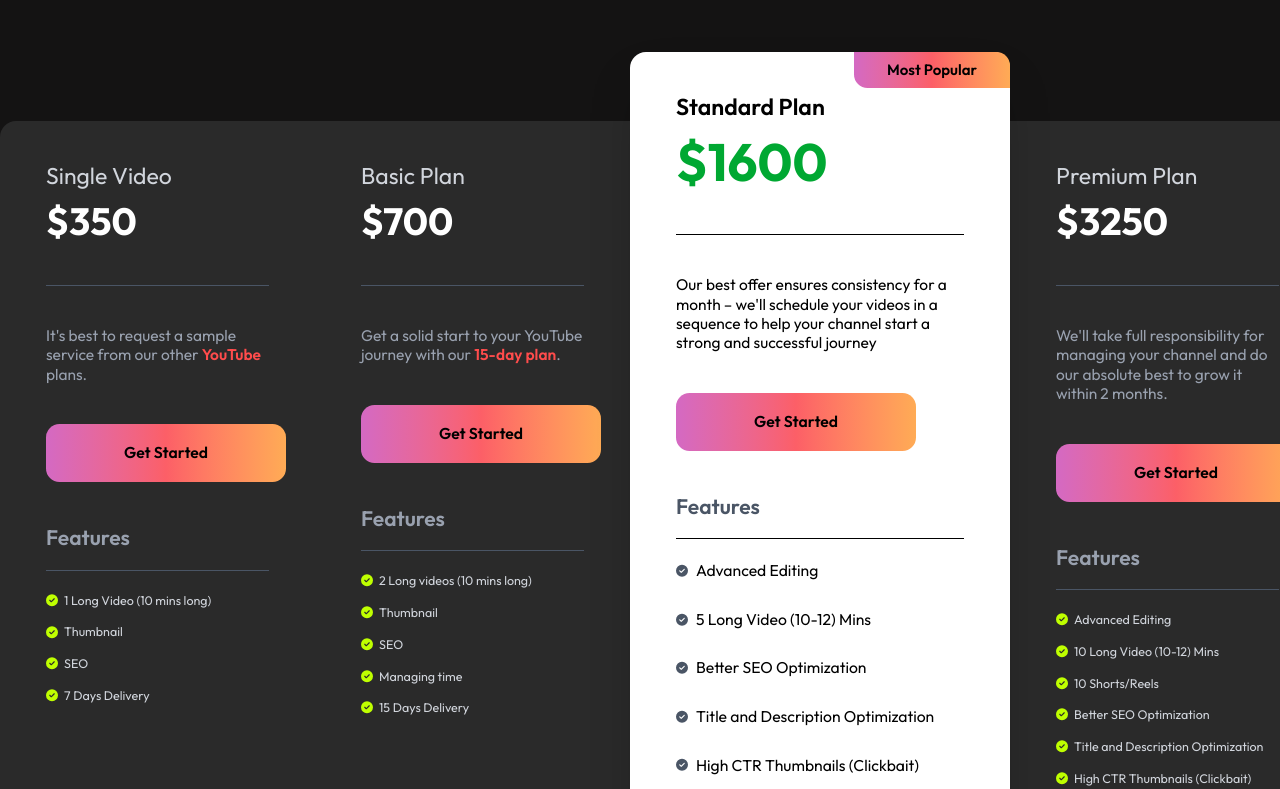
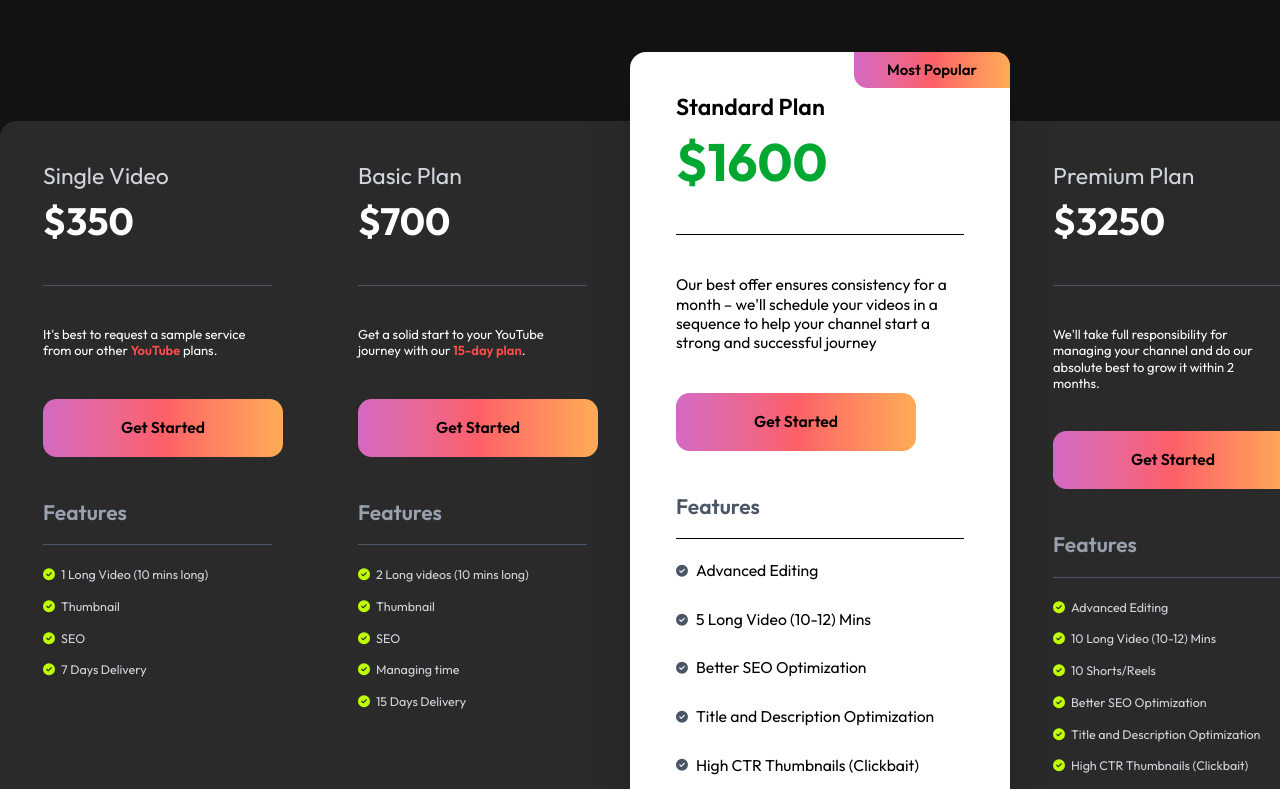
Before and after one commit to MoyasiGinko/SS-Media-website, a Next.js app: page /pricing in a window 1280 px wide. Shown: the part 840-1629 px from the top of the page. Built offline with nearby package versions, Linux system fonts and the light colour scheme.

Commit message:
Update PlansSection.tsx

```diff
--- a/components/pricing-page/plans/PlansSection.tsx
+++ b/components/pricing-page/plans/PlansSection.tsx
@@ -128,9 +128,9 @@ const PlansSection = () => {
                   key={index}
                   className={`relative flex flex-col justify-between ${
                     isHighlight
-                      ? "bg-white text-black shadow-2xl z-10 transform-none"
-                      : "bg-[#2a2a2a] self-center"
-                  } px-[46px] py-[38px] transition-transform duration-300
+                      ? "bg-white px-[46px] text-black shadow-2xl z-10 transform-none"
+                      : "bg-[#2a2a2a] px-[43px] self-center"
+                  }  py-[38px] transition-transform duration-300
           ${
             index === 0
               ? "rounded-l-2xl"
@@ -174,8 +174,8 @@ const PlansSection = () => {
                       } mb-[40px]`}
                     />
                     <p
-                      className={`text-[15.5px] ${
-                        isHighlight ? "" : "text-gray-400"
+                      className={` ${
+                        isHighlight ? "text-[15.5px]" : "text-[13px] text-white"
                       } mb-[40px] leading-tight`}
                       dangerouslySetInnerHTML={{ __html: pkg.description }}
                     />
```
